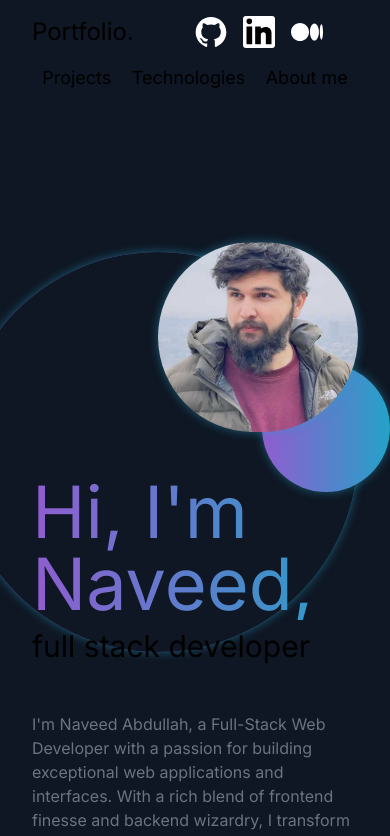
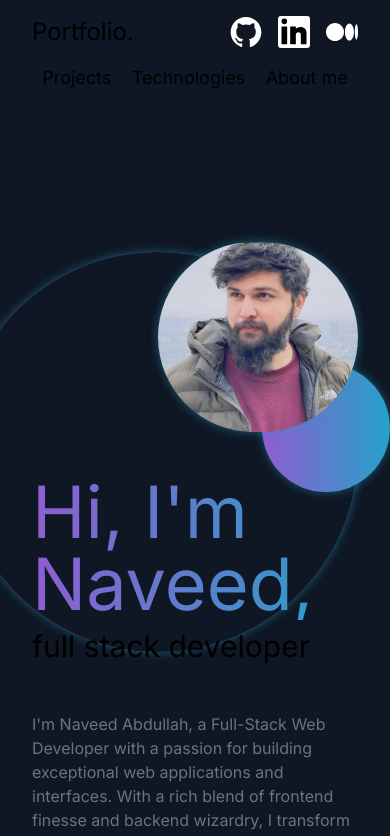
Before and after one commit to harrigit/New_Portfolio, a Next.js app: page / in a window 390 px wide. Shown: the top 836 px of the page. Built offline with nearby package versions, Linux system fonts and the light colour scheme.

Commit message:
Important Header Setting

```diff
--- a/components/SocialLinks.tsx
+++ b/components/SocialLinks.tsx
@@ -24,7 +24,7 @@ const SocialLinks = ({ footer }: Props) => {
   const mediumURL = "https://medium.com/@naveedniazi";
 
   return (
-    <div className='flex lg:justify-end space-x-4 cursor-pointer'>
+    <div className='flex justify-end space-x-4 cursor-pointer'>
       <GithubIcon onClick={() => openInNewTab(githubUrl)} />
       <LinkedinIcon onClick={() => openInNewTab(linkedinUrl)} />
       <MediumIcon onClick={() => openInNewTab(mediumURL)} />
```
